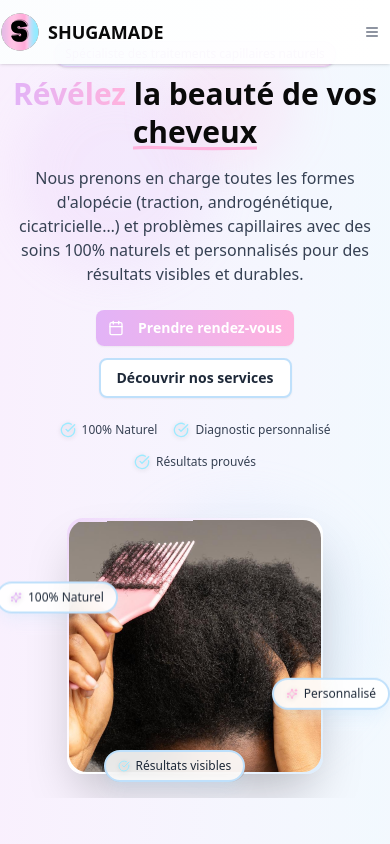
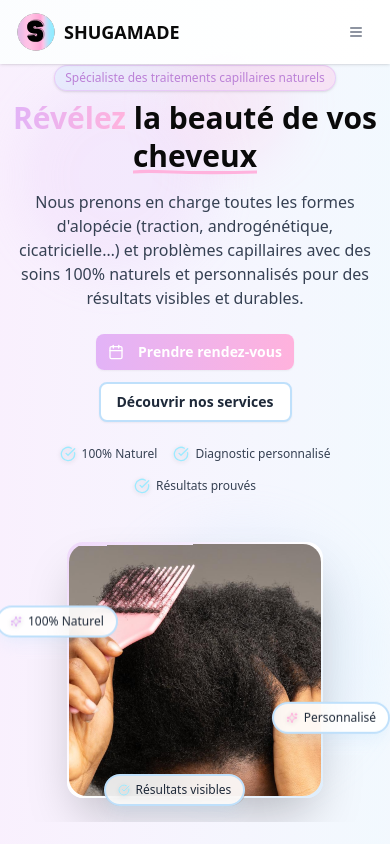
Before and after one commit to lowprofix/shugamade, a Next.js app: page / in a window 390 px wide. Shown: the top 844 px of the page. Built offline with nearby package versions, Linux system fonts and the light colour scheme.

Commit message:
optimisation hero sur mobile

```diff
--- a/src/components/HeroSection.tsx
+++ b/src/components/HeroSection.tsx
@@ -43,7 +43,11 @@ const DecorativeShape = ({
 
 export default function HeroSection({ scrollToSection }: HeroSectionProps) {
   return (
-    <section id="home" className="relative min-h-[calc(100vh-4rem)] flex items-center pt-10 sm:pt-16 pb-6 sm:pb-10 overflow-hidden">
+    <section
+  id="home"
+  style={{ paddingTop: "var(--nav-height, 4rem)" }}
+  className="relative min-h-[calc(100vh-4rem)] flex items-center pt-0 sm:pt-16 pb-6 sm:pb-10 overflow-hidden"
+>
       {/* Formes décoratives - positions ajustées pour ne pas toucher les bords */}
       <DecorativeShape className="w-48 sm:w-64 h-48 sm:h-64 left-5 sm:left-10 top-20" color="#e2b3f7" />
       <DecorativeShape className="w-64 sm:w-96 h-64 sm:h-96 right-5 sm:right-10 bottom-10" color="#bfe0fb" />
--- a/src/components/Navigation.tsx
+++ b/src/components/Navigation.tsx
@@ -52,6 +52,8 @@ function NavItem({ label, section, activeSection, onClick, className }: NavItemP
   );
 }
 
+import { useEffect, useRef } from "react";
+
 export default function Navigation({ activeSection, scrollToSection }: NavigationProps) {
   const [open, setOpen] = useState(false);
 
@@ -60,13 +62,29 @@ export default function Navigation({ activeSection, scrollToSection }: Navigatio
     setOpen(false);
   };
 
+  const navRef = useRef<HTMLDivElement>(null);
+
+  useEffect(() => {
+    function updateNavHeight() {
+      if (navRef.current) {
+        document.documentElement.style.setProperty(
+          "--nav-height",
+          navRef.current.offsetHeight + "px"
+        );
+      }
+    }
+    updateNavHeight();
+    window.addEventListener("resize", updateNavHeight);
+    return () => window.removeEventListener("resize", updateNavHeight);
+  }, []);
+
   return (
-    <div className="fixed top-0 left-0 right-0 z-50 w-full transition-colors">
+    <div ref={navRef} className="fixed top-0 left-0 right-0 z-50 w-full transition-colors">
       <nav className="w-full bg-white/95 bg-gradient-to-r from-[#bfe0fb]/5 to-transparent dark:bg-gray-950 dark:bg-gradient-to-r dark:from-[#e2b3f7]/10 dark:to-transparent shadow-sm dark:shadow-[#e2b3f7]/10">
         <Container>
           <div className="flex justify-between items-center h-16">
             {/* Logo à gauche */}
-            <div className="flex items-center">
+            <div className="flex items-center px-4 md:px-0">
               <Logo size={40} />
             </div>
 
@@ -110,7 +128,7 @@ export default function Navigation({ activeSection, scrollToSection }: Navigatio
             </div>
 
           {/* Mobile menu */}
-          <div className="md:hidden flex items-center">
+          <div className="md:hidden flex items-center px-4">
             <Sheet open={open} onOpenChange={setOpen}>
               <SheetTrigger asChild>
                 <Button variant="ghost" size="icon" className="text-gray-500 dark:text-gray-400 hover:text-[#e2b3f7] dark:hover:text-[#ffb2dd] transition-colors duration-200">
```
